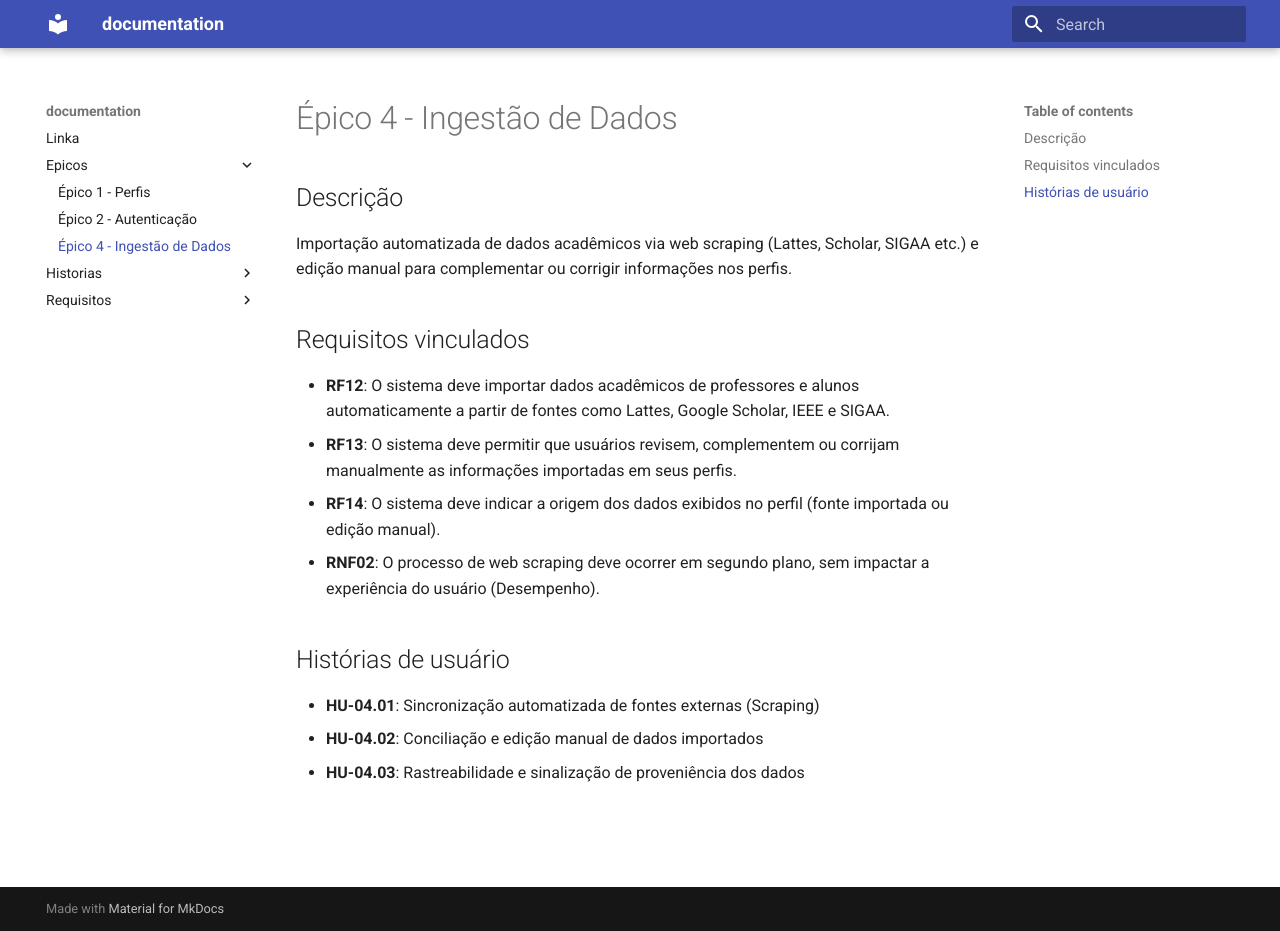
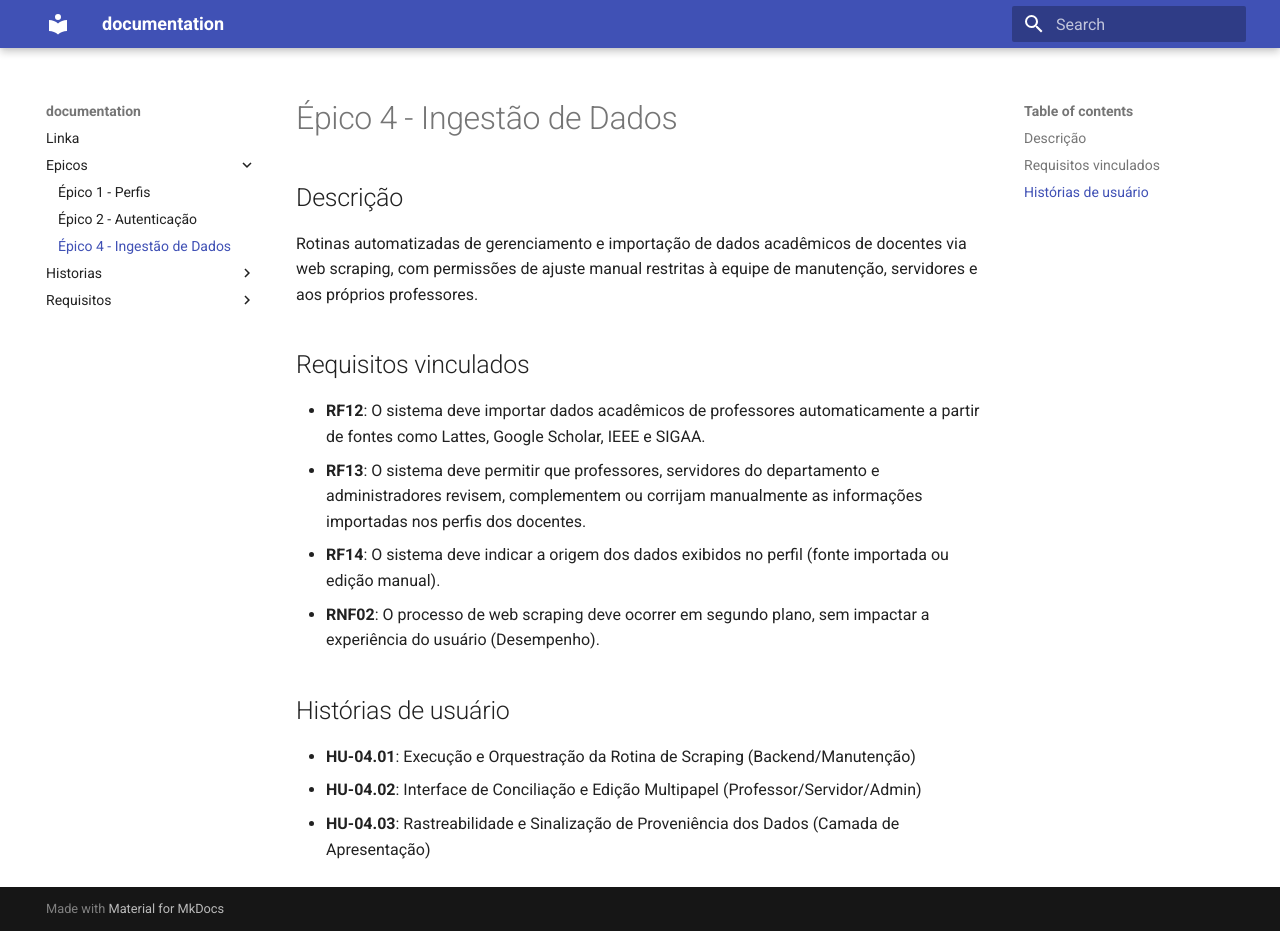
Before and after one commit to si-2026-1/Linka, an MkDocs documentation site: the page built from docs/epicos/04-ingestao_de_dados.md, in a window 1280 px wide and 931 px high. Built offline with MkDocs 1.6.1 and Material for MkDocs 9.7.7, drawn with Linux system fonts in a browser that asks for light colours.

Commit message:
Revise data ingestion epic with updated requirements

```diff
--- a/docs/epicos/04-ingestao_de_dados.md
+++ b/docs/epicos/04-ingestao_de_dados.md
@@ -2,17 +2,17 @@
 
 ## Descrição
 
-Importação automatizada de dados acadêmicos via web scraping (Lattes, Scholar, SIGAA etc.) e edição manual para complementar ou corrigir informações nos perfis.
+Rotinas automatizadas de gerenciamento e importação de dados acadêmicos de docentes via web scraping, com permissões de ajuste manual restritas à equipe de manutenção, servidores e aos próprios professores.
 
 ## Requisitos vinculados
 
-- **RF12**: O sistema deve importar dados acadêmicos de professores e alunos automaticamente a partir de fontes como Lattes, Google Scholar, IEEE e SIGAA.
-- **RF13**: O sistema deve permitir que usuários revisem, complementem ou corrijam manualmente as informações importadas em seus perfis.
+- **RF12**: O sistema deve importar dados acadêmicos de professores automaticamente a partir de fontes como Lattes, Google Scholar, IEEE e SIGAA.
+- **RF13**: O sistema deve permitir que professores, servidores do departamento e administradores revisem, complementem ou corrijam manualmente as informações importadas nos perfis dos docentes.
 - **RF14**: O sistema deve indicar a origem dos dados exibidos no perfil (fonte importada ou edição manual).
 - **RNF02**: O processo de web scraping deve ocorrer em segundo plano, sem impactar a experiência do usuário (Desempenho).
 
 ## Histórias de usuário
 
-- **HU-04.01**: Sincronização automatizada de fontes externas (Scraping)
-- **HU-04.02**: Conciliação e edição manual de dados importados
-- **HU-04.03**: Rastreabilidade e sinalização de proveniência dos dados
+- **HU-04.01**: Execução e Orquestração da Rotina de Scraping (Backend/Manutenção)
+- **HU-04.02**: Interface de Conciliação e Edição Multipapel (Professor/Servidor/Admin)
+- **HU-04.03**: Rastreabilidade e Sinalização de Proveniência dos Dados (Camada de Apresentação)
```
